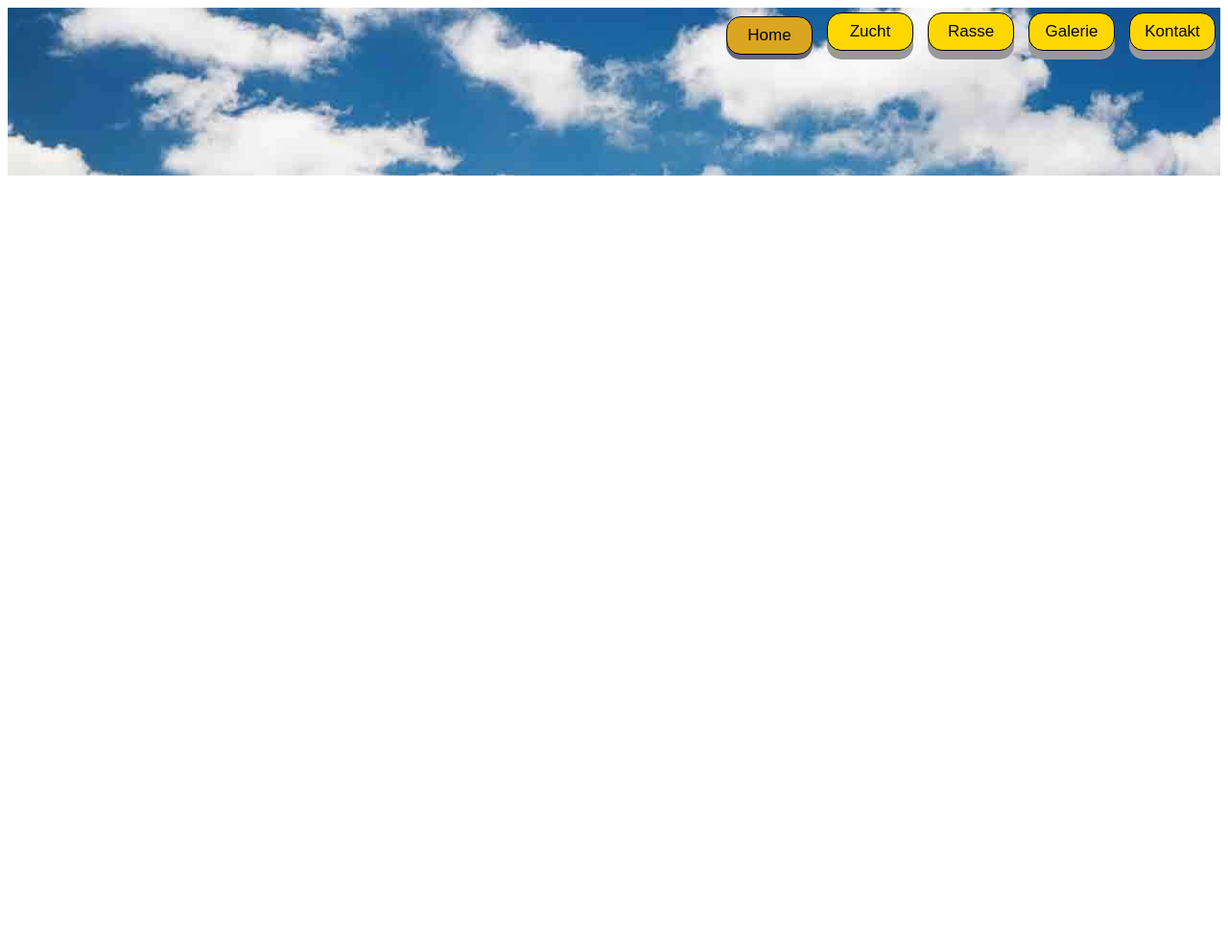
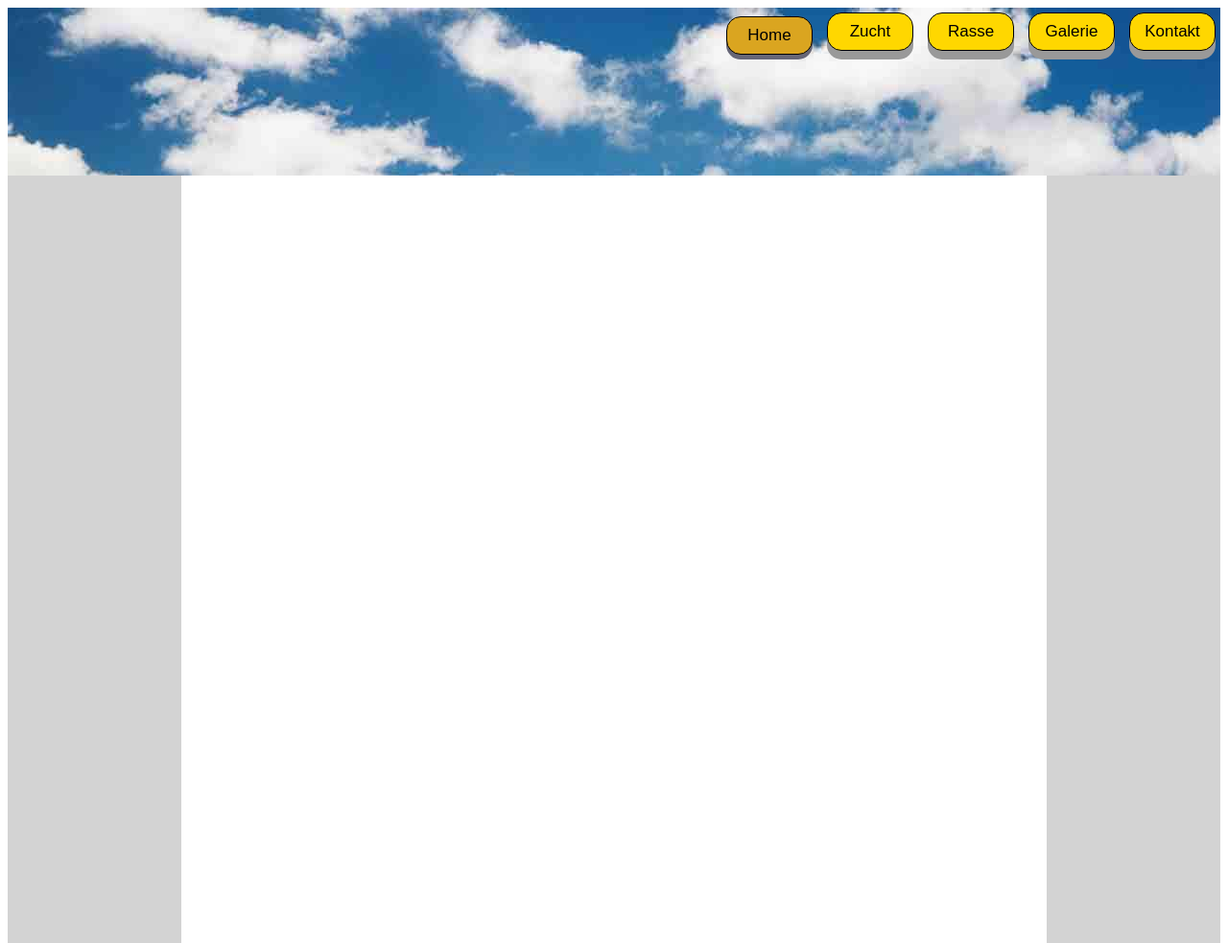
Before and after one commit to LeonGudert/Website-Katzenzucht, a plain HTML site: page index.html in a window 1280 px wide. Shown: the whole page at 96% size. Before the commit the page ends 800 px from the top, so only its background shows below. Drawn offline with Linux system fonts and the light colour scheme.

Commit message:
Add style to body of website

```diff
--- a/index.html
+++ b/index.html
@@ -16,5 +16,10 @@
         <button class="Button" type="button">Kontakt</button>
 
     </div>
+    <div class="Haupt">
+        <div class="Haupt1"></div>
+        <div class="Haupt2"></div>
+        <div class="Haupt3"></div>
+    </div>
 </body>
 </html>
--- a/style.css
+++ b/style.css
@@ -1,5 +1,6 @@
 body {
     display: flex;
+    flex-direction: column;
 
 }
 
@@ -42,3 +43,23 @@ body {
     transform: translateY(4px);
     cursor: auto;
 }
+
+.Haupt {
+    display: flex;
+    height: 800px;
+    align-items: stretch;
+}
+
+.Haupt1 {
+    flex-grow: 1;
+    background-color: lightgrey;
+}
+
+.Haupt2 {
+    flex-grow: 5;
+}
+
+.Haupt3 {
+    flex-grow: 1;
+    background-color: lightgrey;
+}
```
Also changed, not shown: img/Beispiel.jpeg (added).
